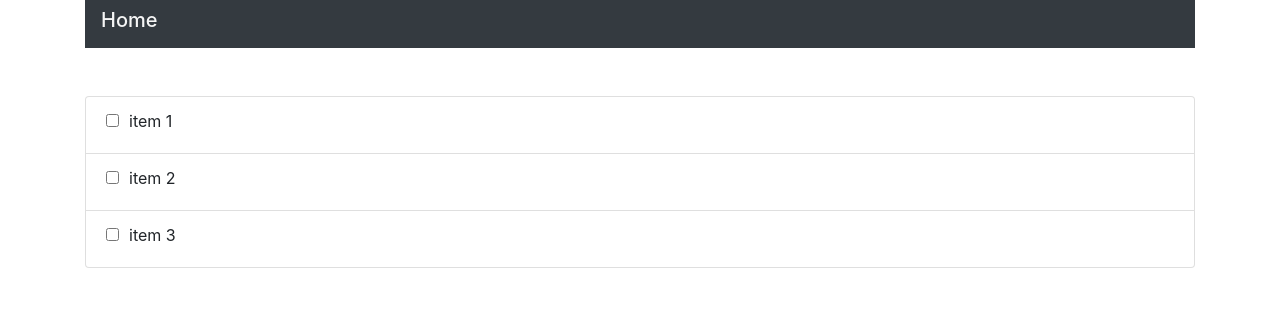
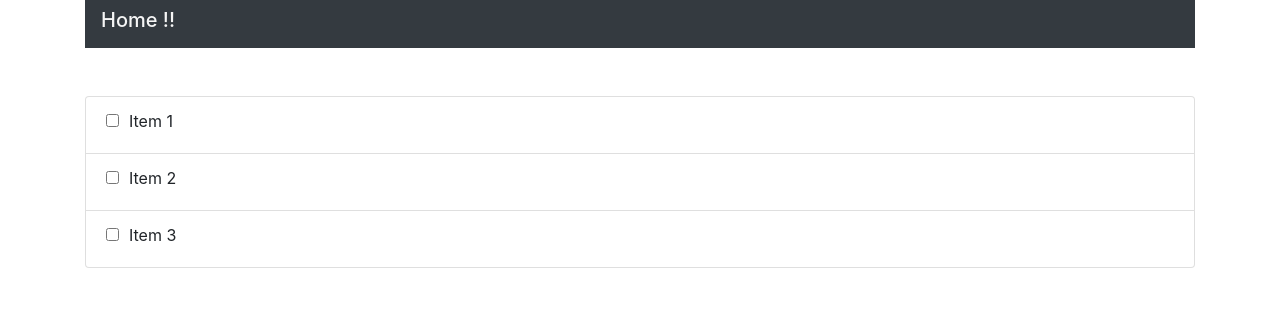
Before and after one commit to Rabee-Omran/Simple-React-Project, a React (Create React App) app: page / in a window 1280 px wide. Shown: the top 318 px of the page. Built offline with nearby package versions, Linux system fonts and the light colour scheme.

Commit message:
working with props

```diff
--- a/src/components/Body.js
+++ b/src/components/Body.js
@@ -1,24 +1,12 @@
 import React from 'react';
-
+import BodyItem from './BodyItem';
 function Body(){
   return (
    <ul className="pt-5 list-group">
 
-        <li className="list-group-item">
-            <input type="checkbox" id ="id1"></input>
-            <label for="id1" >item 1</label>
-        </li>
-        <li className="list-group-item">
-            <input type="checkbox" id ="id2"></input>
-            <label for="id2" >item 2</label>
-        </li>
-
-        <li className="list-group-item">
-            <input type="checkbox" id ="id3"></input>
-            <label for="id3" >item 3</label>
-        </li>
-
-
+            <BodyItem item='Item 1'id = 'id1'/>
+            <BodyItem item='Item 2'id = 'id2'/>
+            <BodyItem item='Item 3'id = 'id3'/>
 
    </ul>
 
--- /dev/null
+++ b/src/components/BodyItem.js
@@ -0,0 +1,19 @@
+import React from 'react';
+
+function BodyItem(props){
+  return (
+
+
+        <li className="list-group-item">
+
+            <input type="checkbox" id ={props.id}></input>
+            <label for="id1" >{props.item}</label>
+
+        </li>
+
+
+  );
+
+}
+
+export default BodyItem;
--- a/src/components/Header.js
+++ b/src/components/Header.js
@@ -13,7 +13,7 @@ function Header(){
 
   return (
     <div className="bg-dark navbar">
-   <h1 className="c1" >{title}</h1>
+   <h1 className="c1" >{ `${title} !!`}</h1>
     </div>
 
   );
```
